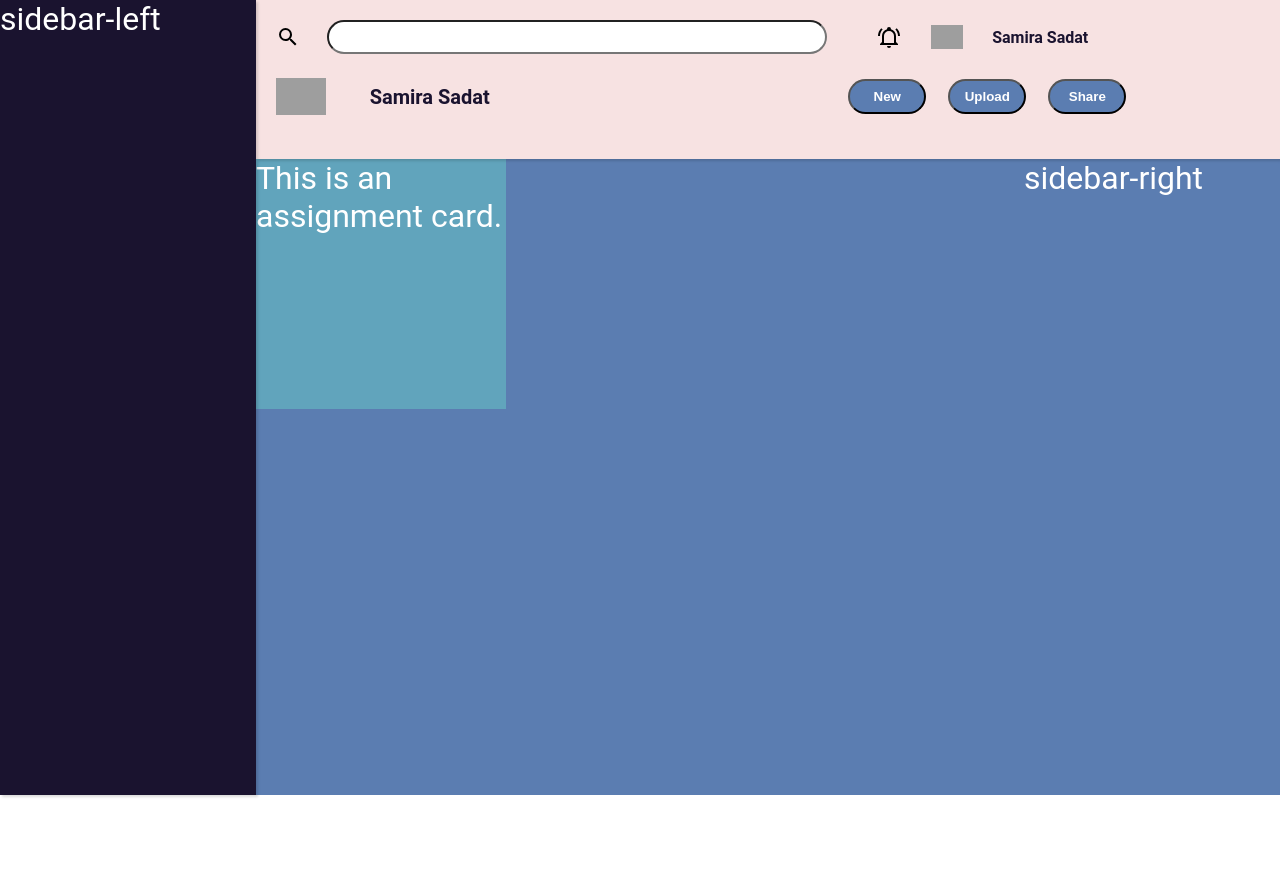
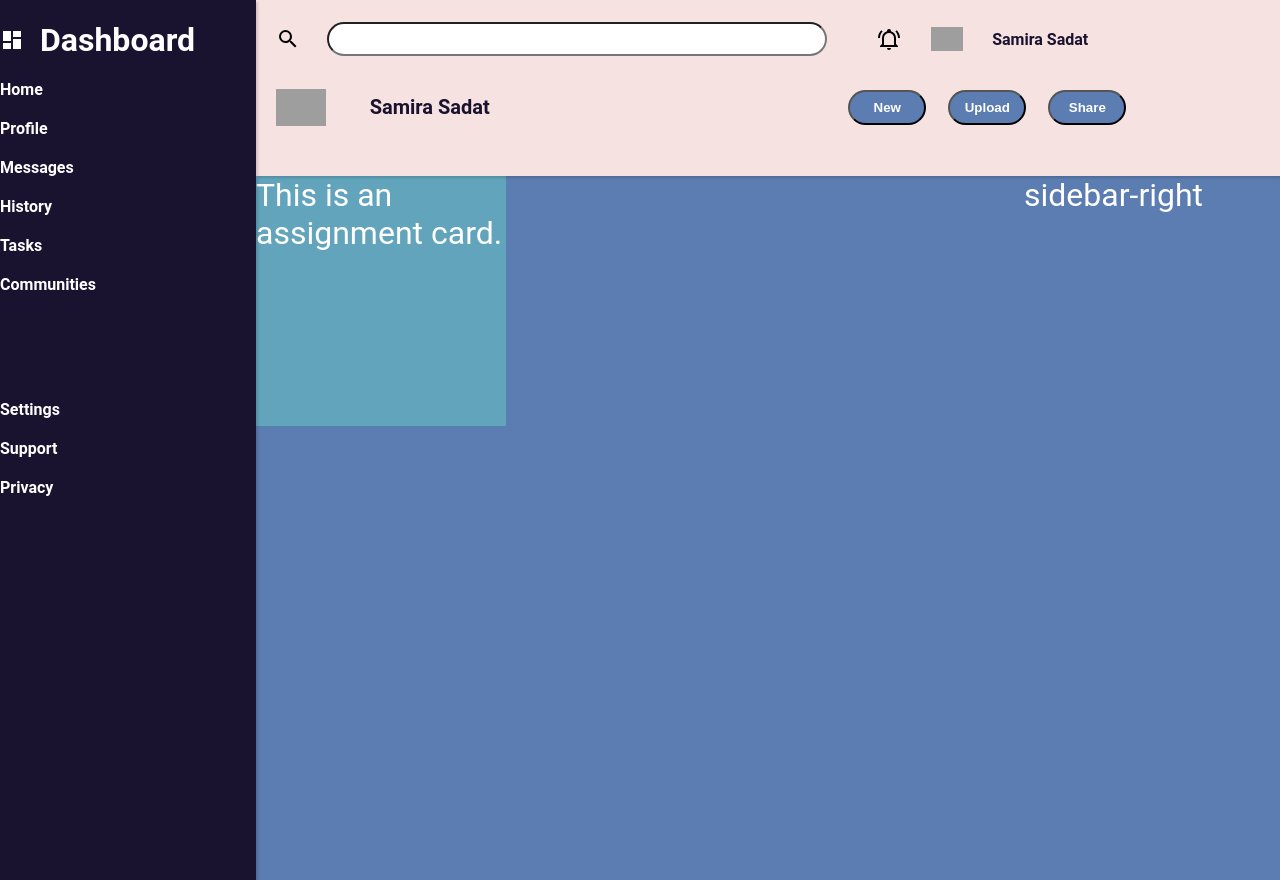
Before and after one commit to samira-sadat48/admin_dashboard, a plain HTML site: page index.html in a window 1280 px wide. Before the commit the page ends 800 px from the top, so only its background shows below. Drawn offline with Linux system fonts and the light colour scheme; grey boxes are pictures that could not be loaded.

Commit message:
Add the rest of icon svgs to folder; layout navigation sub grids

```diff
--- a/index.html
+++ b/index.html
@@ -40,7 +40,47 @@
 
         <!--Sidebar Left Panel-->
         <div class="side-bar-left">
-            <p>sidebar-left</p>
+            <div class="nav-grid-header">
+                <img src="icons/view-dashboard.svg" alt="" class="filter-white"/>
+                <h1>Dashboard</h1>
+            </div>
+
+            <div class="nav-grid-top">
+                <div class="nav-row-box">
+                    <h3>Home</h3>
+                </div>
+
+                <div class="nav-row-box">
+                    <h3>Profile</h3>
+                </div>
+
+                <div class="nav-row-box">
+                    <h3>Messages</h3>
+                </div>
+
+                <div class="nav-row-box">
+                    <h3>History</h3>
+                </div>
+                <div c3ass="nav-row-box">
+                    <h3>Tasks</h3>
+                </div>
+                <div c3ass="nav-row-box">
+                    <h3>Communities</h3>
+                </div>
+            </div>
+
+            <div class="nav-grid-bottom">
+                <div c3ass="nav-row-box">
+                    <h3>Settings</h3>
+                </div>
+                <div c3ass="nav-row-box">
+                    <h3>Support</h3>
+                </div>
+                <div c3ass="nav-row-box">
+                    <h3>Privacy</h3>
+                </div>
+            </div>
+
         </div>
 
         <!--Article Panel-->
--- a/styles.css
+++ b/styles.css
@@ -93,7 +93,32 @@
     background-color: #1a132f;
     grid-row: 1 / 5;
     box-shadow: rgba(0,0,0,0.15) 2px 2px 2.5px;
-    z-index: 2
+    z-index: 2;
+    display: grid;
+    grid-template-rows: 1fr 4fr 6fr;
+    align-items:flex-start;
+}
+
+.nav-grid-header {
+    display: grid;
+    grid-template-columns: 1fr 6fr;
+    align-items: center;
+    gap: 4px;
+    height:80px;
+}
+
+.nav-grid-top {
+    display: grid;
+    grid-template-columns: 1fr;
+    grid-template-rows: repeat(6,1fr);
+    gap: 20px;
+}
+
+.nav-grid-bottom {
+    display: grid;
+    grid-template-columns: 1fr;
+    grid-template-rows: repeat(3,1fr);
+    gap: 20px;
 }
 
 /*Article*/
@@ -135,3 +160,7 @@ h3 {
     width: 24px;
     height: 24px;
 }
+
+.filter-white {
+    filter: invert(1);
+}
```
Also changed, not shown: icons/account-group.svg (added), icons/android-messages.svg (added), icons/card-account-details-outline.svg (added), icons/checkbox-marked-circle-plus-outline.svg (added), icons/clock-time-three-outline.svg (added), icons/cog.svg (added), icons/help-circle.svg (added), icons/home.svg (added), icons/shield-check-outline.svg (added), icons/view-dashboard.svg (added).
